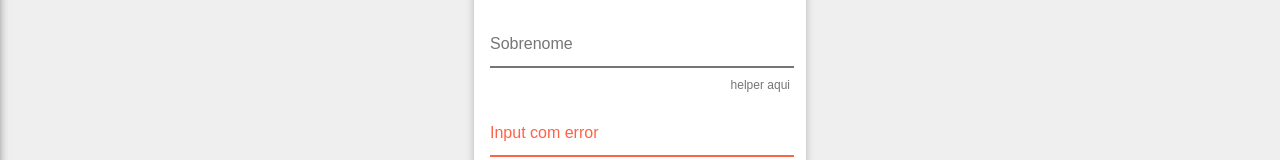
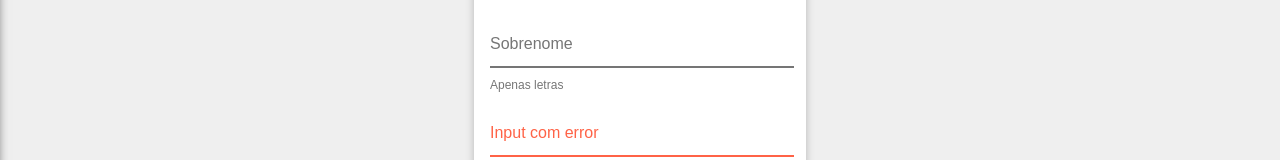
Before and after one commit to ramonmoraes/react-web-components, a React (Create React App) app: page / in a window 1280 px wide. Shown: the part 354-514 px from the top of the page. Built offline with nearby package versions, Linux system fonts and the light colour scheme.

Commit message:
change props

```diff
--- a/src/App.js
+++ b/src/App.js
@@ -54,7 +54,7 @@ class App extends Component {
             autoComplete={"disabled"}
             name={"sobrenome"}
             label={"Sobrenome"}
-            helper={"helper aqui"}
+            helper={"Apenas letras"}
           />
 
           <MaterialInputLogin
--- a/src/components/MaterialInputLogin/style.css
+++ b/src/components/MaterialInputLogin/style.css
@@ -42,9 +42,6 @@
     font-size: 12px;
     color: rgba(0, 0, 0, 0.54);
     padding: 8px 0; }
-  .MaterialLogin-helper {
-    display: flex;
-    flex-direction: row-reverse; }
   .MaterialLogin-icon {
     padding-right: 16px; }
 
--- a/src/components/MaterialInputLogin/style.scss
+++ b/src/components/MaterialInputLogin/style.scss
@@ -69,11 +69,6 @@ $black87 : rgba(0,0,0,0.87);
     padding: $spacer 0;
   }
 
-  &-helper {
-    display: flex;
-    flex-direction: row-reverse;
-  }
-
   &-icon {
     padding-right: $spacer * 2;
   }
```
